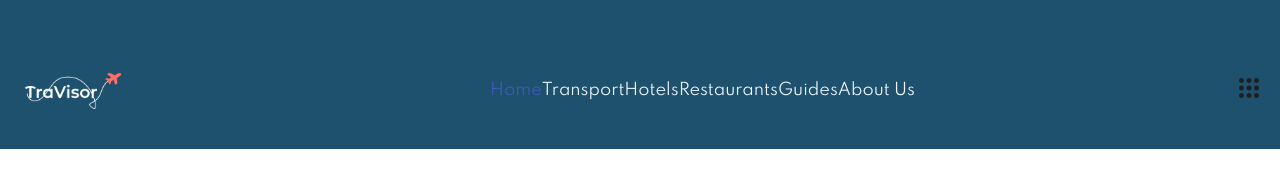
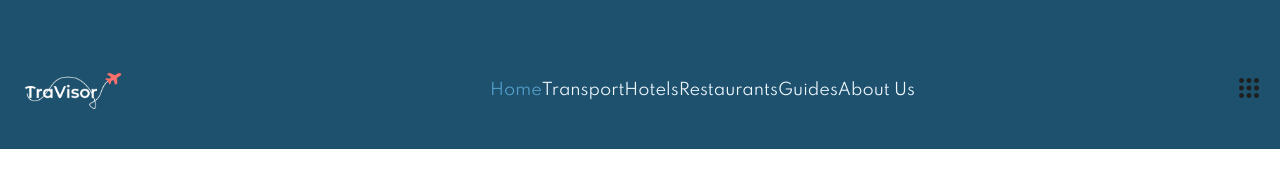
Before and after one commit to HaiderABB/Travel-Planner, a React (Vite) app in the folder flights/: page / in a window 1280 px wide. In both pictures the pointer is over the item "Home". Shown: the top 171 px of the page. Built offline with nearby package versions, Linux system fonts and the light colour scheme.

Commit message:
Minor CSS Updates

```diff
--- a/flights/src/main.css
+++ b/flights/src/main.css
@@ -154,7 +154,7 @@ h2 {
   transition: 0.3s ease-in-out;
 }
 .navBar .navBarTwo .listItem:hover {
-  color: var(--PrimaryColor);
+  color: rgb(85, 161, 204);
 }
 .navBar .navBarTwo .logoDiv .Logo {
   width: 70%;
--- a/flights/src/main.scss
+++ b/flights/src/main.scss
@@ -186,7 +186,7 @@ h2{
 
   .listItem{
 &:hover{
-  color:var(--PrimaryColor);
+  color:rgba(85, 161, 204, 1)
 }
   }
 
```
Also changed, not shown: 1 other file (tests, documents, lock files or other folders).
